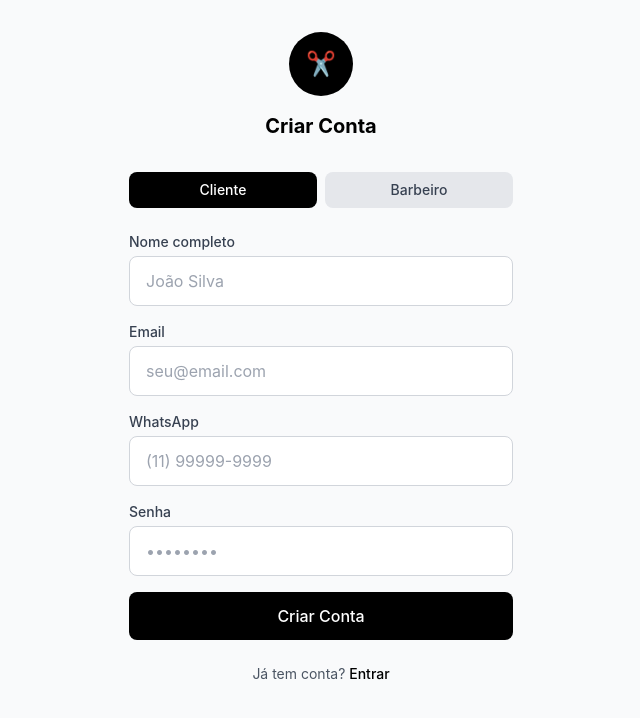
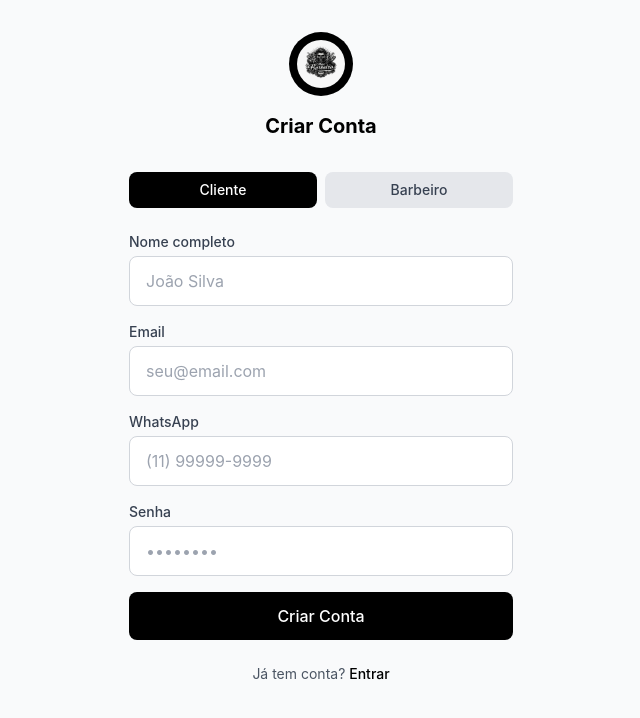
Before and after one commit to oapache/meu-barbeiro, a Next.js app in the folder frontend/: page /cadastro in a window 1280 px wide. Shown: the top 718 px of the page, without its empty margins (319-959 px from the left). Built offline with nearby package versions, Linux system fonts and the light colour scheme.

Commit message:
feat: logo oficial adicionada ao app
- Logo de referência definida como oficial
- Atualizada no frontend (login, cadastro, home)
- Manifest.json atualizado para PWA

```diff
--- a/frontend/src/app/cadastro/page.tsx
+++ b/frontend/src/app/cadastro/page.tsx
@@ -28,7 +28,7 @@ export default function CadastroPage() {
       <div className="max-w-sm mx-auto">
         <Link href="/" className="text-center block mb-8">
           <div className="w-16 h-16 mx-auto mb-4 bg-black rounded-full flex items-center justify-center">
-            <span className="text-white text-2xl">✂️</span>
+            <img src="/logo.jpg" alt="Meu Barbeiro" className="w-12 h-12 rounded-full object-cover" />
           </div>
           <h1 className="text-xl font-bold">Criar Conta</h1>
         </Link>
--- a/frontend/src/app/login/page.tsx
+++ b/frontend/src/app/login/page.tsx
@@ -25,7 +25,7 @@ export default function LoginPage() {
       <div className="max-w-sm mx-auto">
         <Link href="/" className="text-center block mb-8">
           <div className="w-16 h-16 mx-auto mb-4 bg-black rounded-full flex items-center justify-center">
-            <span className="text-white text-2xl">✂️</span>
+            <img src="/logo.jpg" alt="Meu Barbeiro" className="w-12 h-12 rounded-full object-cover" />
           </div>
           <h1 className="text-xl font-bold">Meu Barbeiro</h1>
         </Link>
```
Also changed, not shown: frontend/public/logo.jpg (added), frontend/public/manifest.json, 1 other file (tests, documents, lock files or other folders).
